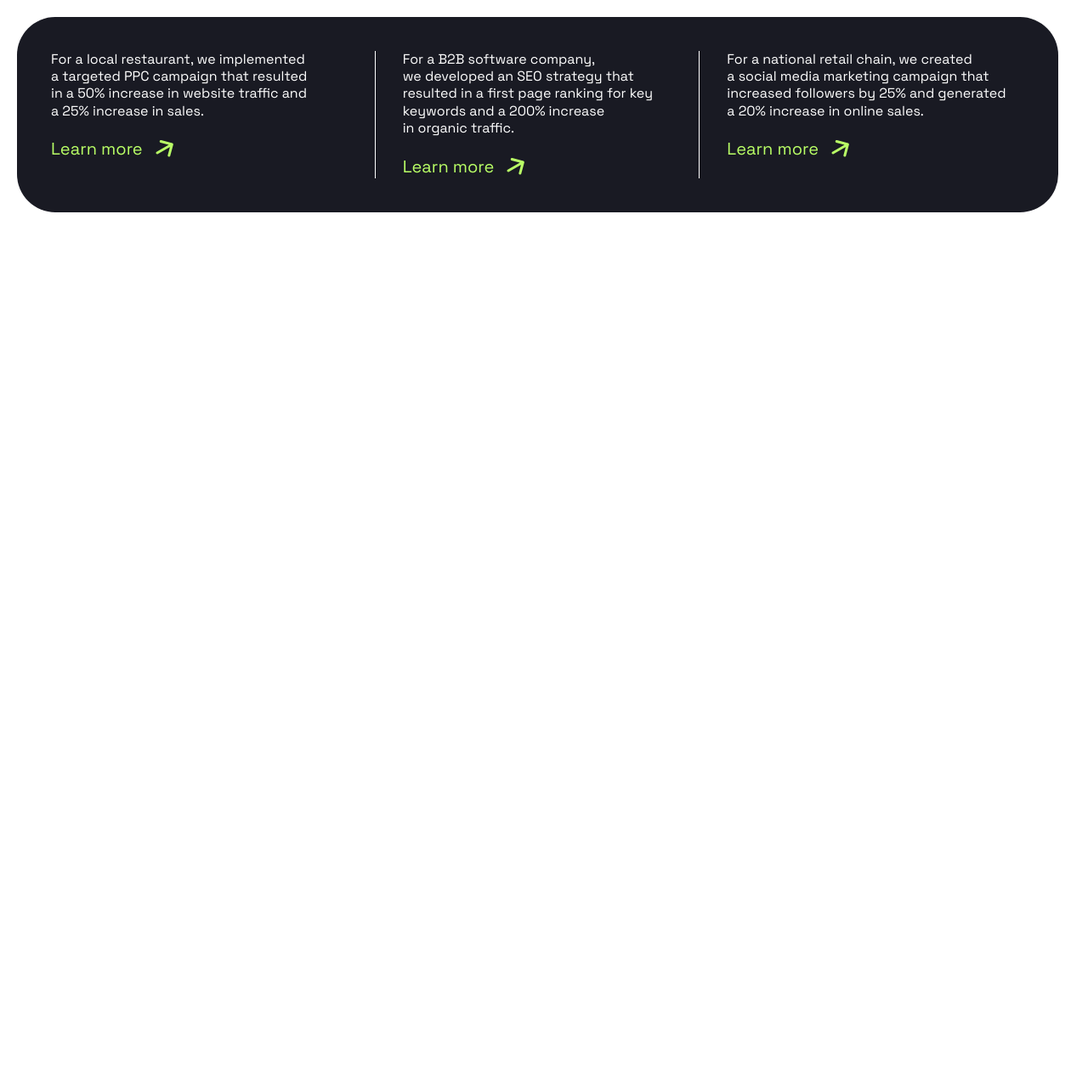
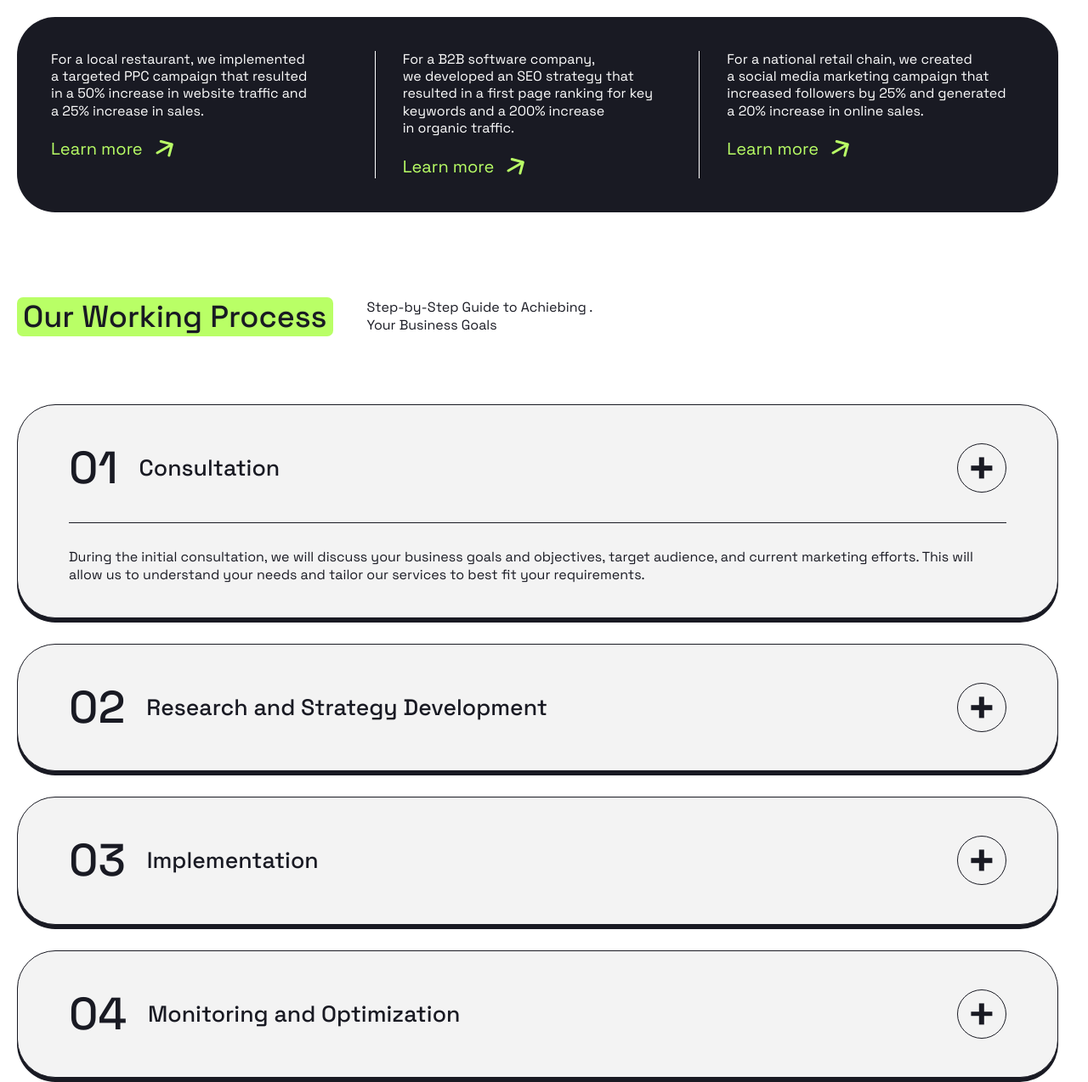
Before and after one commit to Artiom-Work/positivus, a website built with Vite: page index.html in a window 1280 px wide. Shown: the part 2699-3973 px from the top of the page at 85% size. Before the commit the page ends 2999 px from the top, so only its background shows below. Built offline with nearby package versions, Linux system fonts and the light colour scheme.

Commit message:
added section . block process(accordion)

```diff
--- a/index.html
+++ b/index.html
@@ -360,6 +360,128 @@
 				</div>
 			</div>
 		</section>
+
+		<section class="section container">
+			<header class="section__header">
+				<h2 class="section__title puddle-bg">Our Working Process</h2>
+				<div class="section__description">
+					<p>
+						Step-by-Step Guide to Achiebing .<br>
+						Your Business Goals
+					</p>
+				</div>
+			</header>
+
+			<div class="section__body">
+				<div class="process">
+					<ol class="process__list">
+
+						<li class="process__item">
+							<details class="process__accordion" open>
+								<summary class="process__accordion-header">
+									<h3 class="process__accordion-title">Consultation</h3>
+									<span class="process__accordion-indicator"></span>
+								</summary>
+								<div class="process__accordion-body">
+									<p>
+										During the initial consultation, we&nbsp;will discuss your business goals and objectives, target
+										audience, and current marketing efforts. This will allow&nbsp;us to&nbsp;understand your needs and
+										tailor our services to&nbsp;best fit your requirements.
+									</p>
+								</div>
+							</details>
+						</li>
+
+						<li class="process__item">
+							<details class="process__accordion">
+								<summary class="process__accordion-header">
+									<h3 class="process__accordion-title">
+										Research&nbsp;and&nbsp;Strategy Development
+									</h3>
+									<span class="process__accordion-indicator"></span>
+								</summary>
+								<div class="process__accordion-body">
+									<p>
+										During the initial consultation, we&nbsp;will discuss your business goals and objectives, target
+										audience, and current marketing efforts. This will allow&nbsp;us to&nbsp;understand your needs and
+										tailor our services to&nbsp;best fit your requirements.
+									</p>
+								</div>
+							</details>
+						</li>
+
+						<li class="process__item">
+							<details class="process__accordion">
+								<summary class="process__accordion-header">
+									<h3 class="process__accordion-title">Implementation</h3>
+									<span class="process__accordion-indicator"></span>
+								</summary>
+								<div class="process__accordion-body">
+									<p>
+										During the initial consultation, we&nbsp;will discuss your business goals and objectives, target
+										audience, and current marketing efforts. This will allow&nbsp;us to&nbsp;understand your needs and
+										tailor our services to&nbsp;best fit your requirements.
+									</p>
+								</div>
+							</details>
+						</li>
+
+						<li class="process__item">
+							<details class="process__accordion">
+								<summary class="process__accordion-header">
+									<h3 class="process__accordion-title">
+										Monitoring and Optimization
+									</h3>
+									<span class="process__accordion-indicator"></span>
+								</summary>
+								<div class="process__accordion-body">
+									<p>
+										During the initial consultation, we&nbsp;will discuss your business goals and objectives, target
+										audience, and current marketing efforts. This will allow&nbsp;us to&nbsp;understand your needs and
+										tailor our services to&nbsp;best fit your requirements.
+									</p>
+								</div>
+							</details>
+						</li>
+
+						<li class="process__item">
+							<details class="process__accordion">
+								<summary class="process__accordion-header">
+									<h3 class="process__accordion-title">
+										Continual Improvement
+									</h3>
+									<span class="process__accordion-indicator"></span>
+								</summary>
+								<div class="process__accordion-body">
+									<p>
+										During the initial consultation, we&nbsp;will discuss your business goals and objectives, target
+										audience, and current marketing efforts. This will allow&nbsp;us to&nbsp;understand your needs and
+										tailor our services to&nbsp;best fit your requirements.
+									</p>
+								</div>
+							</details>
+						</li>
+
+						<li class="process__item">
+							<details class="process__accordion">
+								<summary class="process__accordion-header">
+									<h3 class="process__accordion-title">Consultation</h3>
+									<span class="process__accordion-indicator"></span>
+								</summary>
+								<div class="process__accordion-body">
+									<p>
+										During the initial consultation, we&nbsp;will discuss your business goals and objectives, target
+										audience, and current marketing efforts. This will allow&nbsp;us to&nbsp;understand your needs and
+										tailor our services to&nbsp;best fit your requirements.
+									</p>
+								</div>
+							</details>
+						</li>
+
+					</ol>
+				</div>
+			</div>
+		</section>
 	</main>
 
 
--- /dev/null
+++ b/src/styles/blocks/_process.scss
@@ -0,0 +1,99 @@
+.process {
+  &__list {
+    display: flex;
+    flex-direction: column;
+    row-gap: 30px;
+    counter-reset: custom-counter;
+    list-style: none;
+
+    @include mobile-media {
+      row-gap: 20px;
+    }
+  }
+  &__item {
+    --counterContent: counter(custom-counter);
+
+    counter-increment: custom-counter;
+    &:nth-child(-n + 9) {
+      --counterContent: "0" counter(custom-counter);
+    }
+  }
+}
+
+.process__accordion {
+  --indicatorVerticalRotate: 90deg;
+
+  padding: 40px 60px;
+  background-color: var(--color-gray);
+  border: var(--border);
+  border-radius: var(--border-radius-large);
+  box-shadow: var(--shadow);
+  transition-duration: var(--transition-duration);
+  &:open {
+    --indicatorVerticalRotate: 0deg;
+    background-color: var(--color-accent);
+  }
+  @include hover {
+    background-color: var(--color-accent);
+  }
+  @include mobile-media {
+    padding: 30px;
+  }
+
+  &-header {
+    @include flex-space-between;
+    column-gap: 50px;
+    cursor: pointer;
+    user-select: none;
+    @include mobile-media {
+      column-gap: 28px;
+    }
+  }
+  &-title {
+    @include fluid-text(30, 18);
+
+    display: flex;
+    align-items: center;
+    column-gap: 25px;
+    &::before {
+      content: var(--counterContent);
+      font-size: 2em;
+    }
+    @include mobile-media {
+      column-gap: 33px;
+    }
+  }
+  &-indicator {
+    position: relative;
+    @include flex-center;
+    @include square(58px);
+
+    flex-shrink: 0;
+    background-color: var(--color-gray);
+    border: var(--border);
+    border-radius: 50%;
+    &::before,
+    &::after {
+      @include abs-center;
+
+      content: "";
+      width: 45%;
+      height: 10%;
+      background-color: var(--color-dark);
+    }
+    &::after {
+      rotate: var(--indicatorVerticalRotate);
+      transition-duration: var(--transition-duration);
+    }
+    @include mobile-media {
+      width: 30px;
+      font-size: 30px;
+    }
+  }
+
+  &-body {
+    margin-top: 30px;
+    padding-top: 30px;
+    border-top: var(--border);
+  }
+}
--- a/src/styles/styles.scss
+++ b/src/styles/styles.scss
@@ -19,3 +19,4 @@
 @import "./blocks/_service-card.scss";
 @import "./blocks/_banner.scss";
 @import "./blocks/_studies.scss";
+@import "./blocks/_process.scss";
```
